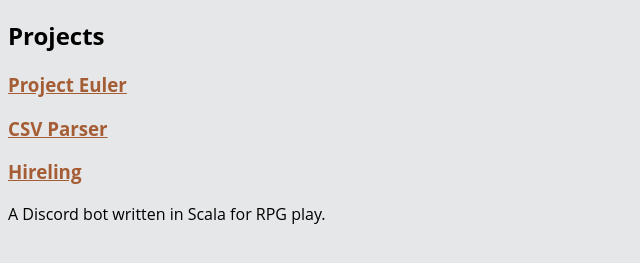
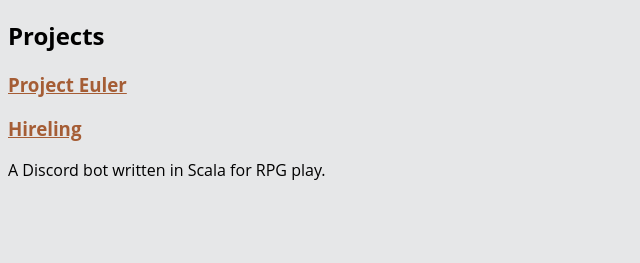
Before and after one commit to oxidalwave/oxidalwave.github.io, a plain HTML site: page index.html in a window 1280 px wide. Shown: the part 67-330 px from the top of the page, without its empty margins (0-640 px from the left). Drawn offline with Linux system fonts and the light colour scheme.

Commit message:
Remove CSV Parser

```diff
--- a/index.html
+++ b/index.html
@@ -25,15 +25,6 @@
 
         </p>
 
-        <h3 id="Project_CSV" class="Project_Title">
-            <a href="CSV_Parser">
-                CSV Parser
-            </a>
-        </h3>
-        <p class="Project_Description">
-
-        </p>
-
         <h3 id="Hireling" class="Project_Title">
             <a href="Hireling">
                 Hireling
```
